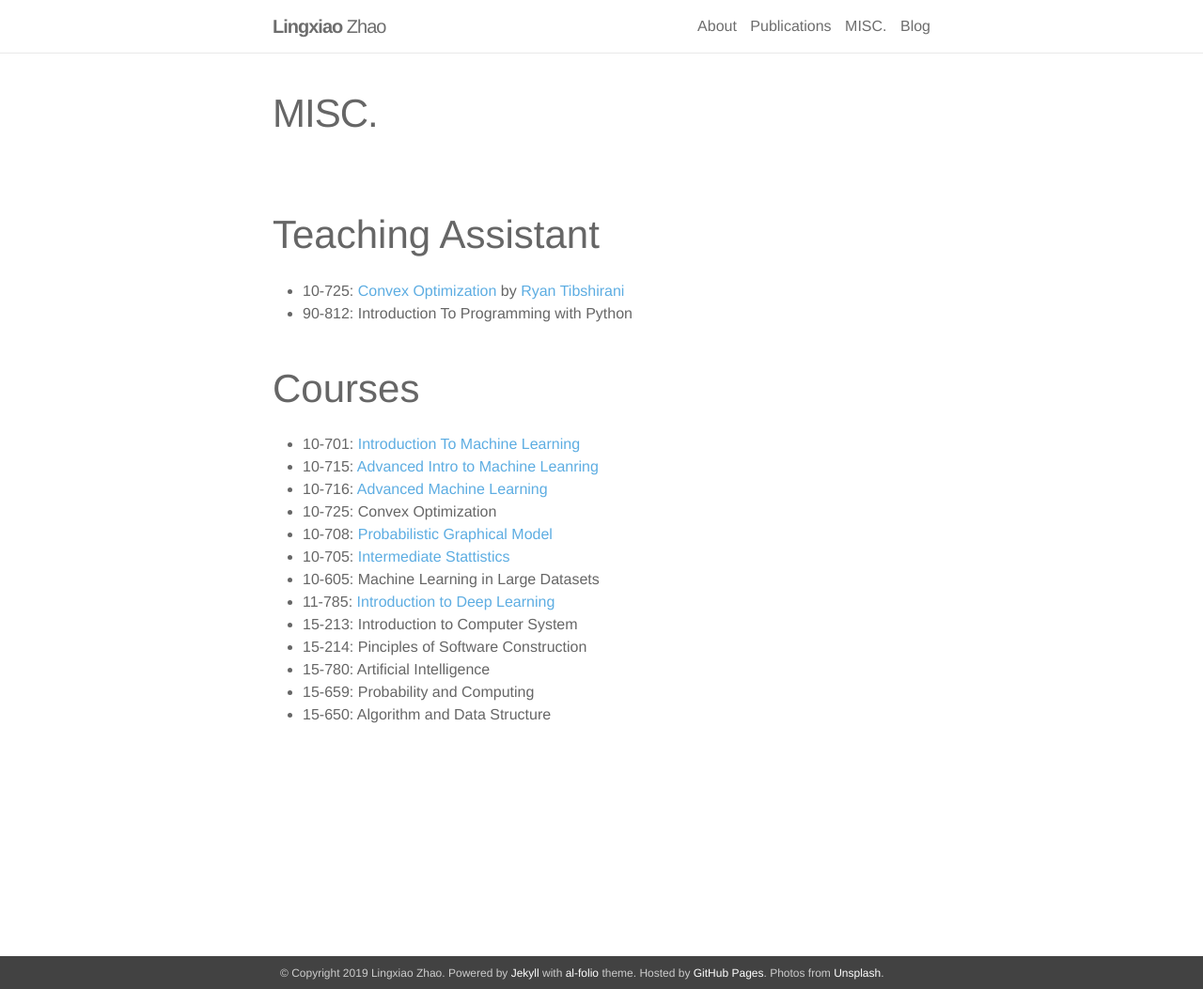
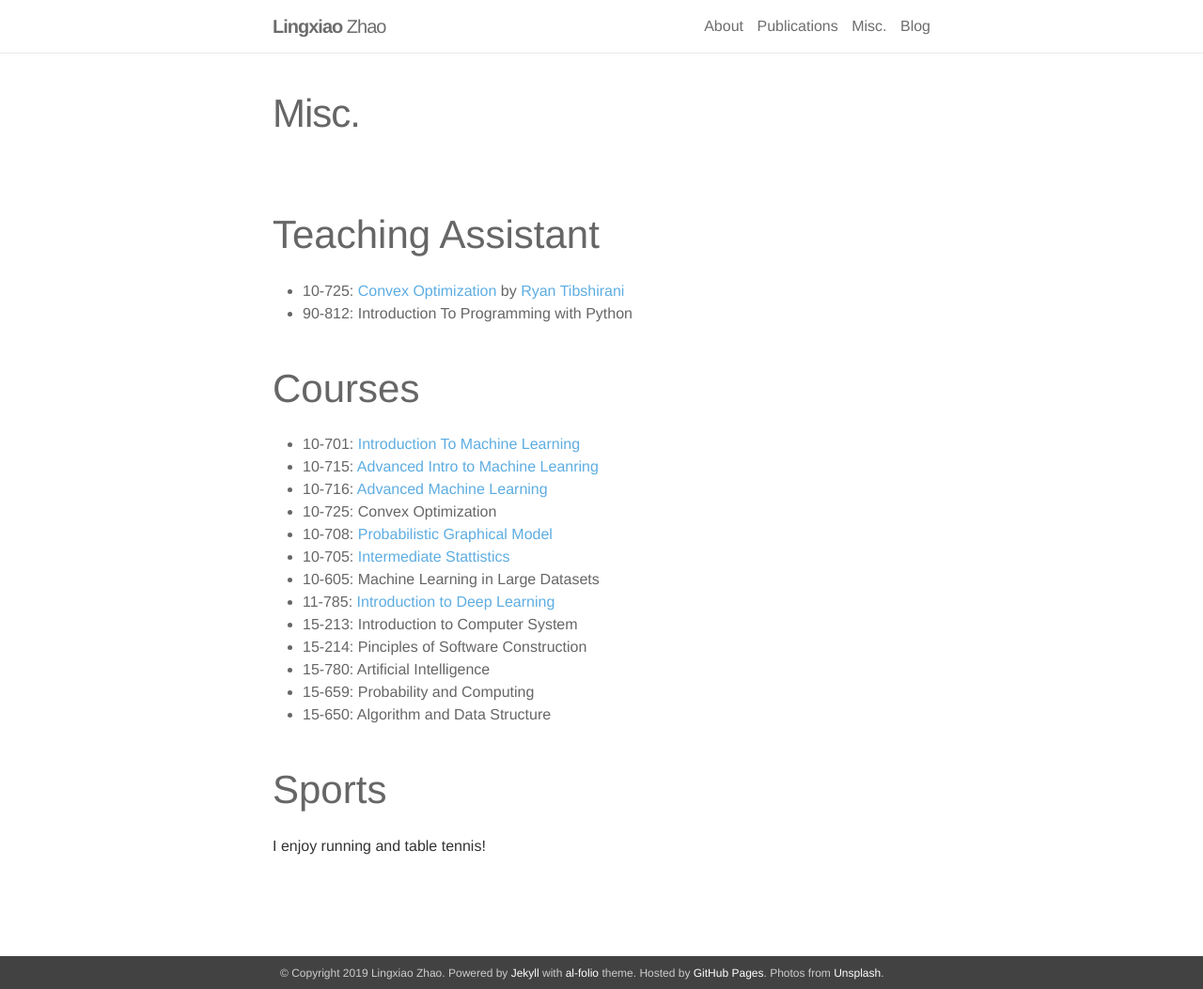
Before and after one commit to LingxiaoShawn/LingxiaoShawn.github.io, a Jekyll site: the page built from _pages/teaching.md, in a window 1280 px wide and 1053 px high. Shown: the whole window at 94% size. Built offline with Jekyll 4.4.1, drawn with Linux system fonts in a browser that asks for light colours; nearby versions of some CDN libraries.

Commit message:
teaching

```diff
--- a/_pages/teaching.md
+++ b/_pages/teaching.md
@@ -1,7 +1,7 @@
 ---
 layout: page
 permalink: /teaching/
-title: MISC.
+title: Misc.
 description:
 ---
 
@@ -24,3 +24,6 @@ description:
 * 15-780: Artificial Intelligence
 * 15-659: Probability and Computing
 * 15-650: Algorithm and Data Structure
+
+## Sports
+I enjoy running and table tennis!
```
